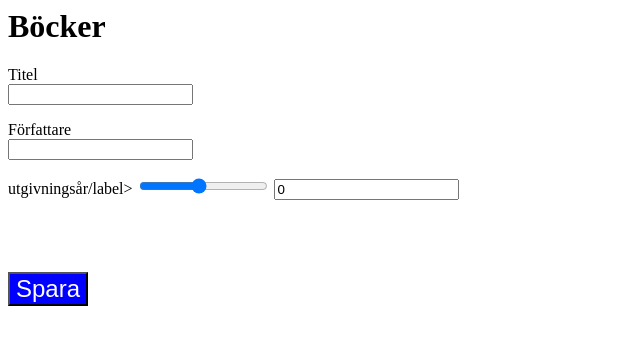
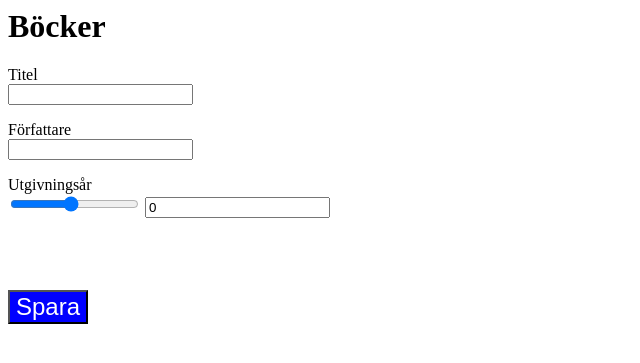
Before and after one commit to rroobin98/bibblan, a PHP site: page / in a window 1280 px wide. Shown: the top 363 px of the page, without its empty margins (0-640 px from the left). Run offline with PHP 8.4, Linux system fonts and the light colour scheme.

Commit message:
fixat litet fel

```diff
--- a/index.php
+++ b/index.php
@@ -75,7 +75,7 @@
 
 
 
-    <label for="publishingYear">utgivningsår/label>
+    <label for="publishingYear">Utgivningsår</label>
 
     <input type="range"
 
```
